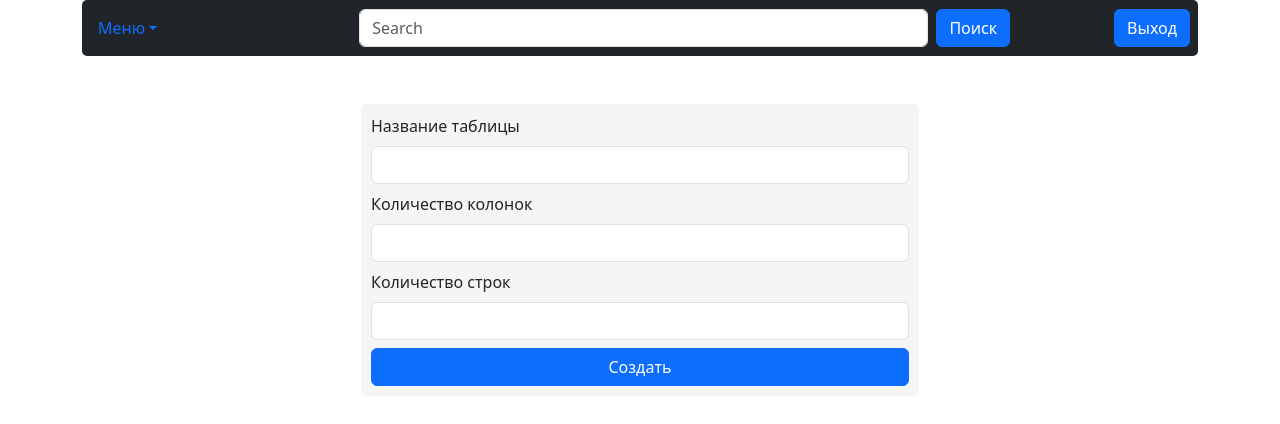
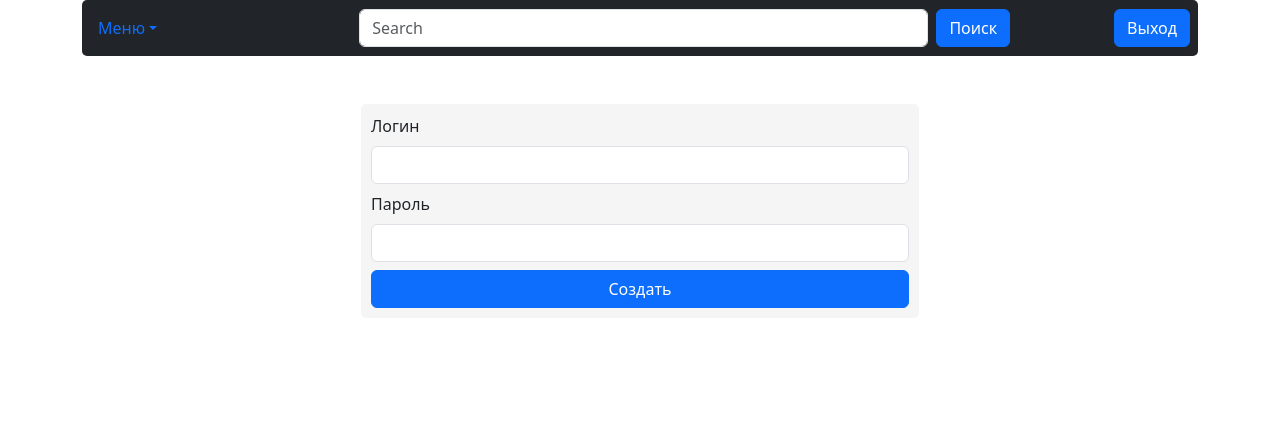
Before and after one commit to tra1t69/table_master, a React (Create React App) app: page / in a window 1280 px wide. Shown: the top 424 px of the page. Built offline with nearby package versions, Linux system fonts and the light colour scheme.

Commit message:
createUser

```diff
--- a/src/App.tsx
+++ b/src/App.tsx
@@ -3,11 +3,12 @@ import './App.css';
 import LoginPage from './components/pages/login';
 import 'bootstrap/dist/css/bootstrap.min.css';
 import CreateTablePage from './components/pages/createTable';
+import CreateUserPage from './components/pages/createUser';
 
 const App:FC = () =>{
   return (
     <div>
-      <CreateTablePage />
+      <CreateUserPage />
     </div>
   );
 }
--- /dev/null
+++ b/src/components/pages/createUser.css
@@ -0,0 +1,7 @@
+.form{
+  width: 50%;
+  background-color: rgb(245, 245, 245);
+  padding: 10px;
+  border-radius: 5px;
+  margin-left: 25%;
+}
--- /dev/null
+++ b/src/components/pages/createUser.tsx
@@ -0,0 +1,54 @@
+import React, { FC, FormEvent, useState, ChangeEvent } from "react";
+import Header from "./header";
+import { Form, Button, Container } from "react-bootstrap";
+import './createUser.css'
+const CreateUserPage:FC = () =>{
+  const[userName, setUserName] = useState('');
+  const[password, setPassword] = useState('');
+
+  const onSubmit  = (e: FormEvent) => {
+    e.preventDefault();
+  }
+  const onUserName = (e: ChangeEvent<HTMLInputElement>) =>{
+    e.preventDefault();
+    setUserName(e.target.value);
+  }
+
+  const onPassword = (e: ChangeEvent<HTMLInputElement>) =>{
+    e.preventDefault();
+    setPassword(e.target.value);
+  }
+
+  return(
+    <div>
+    <Header />
+    <Container className="mt-5">
+    <Form onSubmit={onSubmit}  className="form d-flex flex-column justify-content-center">
+    <Form.Group className="mb-2">
+      <Form.Label>Логин</Form.Label>
+      <Form.Control
+      type="text"
+      name="table-name"
+      id="table-name"
+      onChange={onUserName}
+      />
+    </Form.Group>
+    <Form.Group className="mb-2">
+      <Form.Label>Пароль</Form.Label>
+      <Form.Control
+      type="text"
+      name="column"
+      id="column"
+      onChange={onPassword}
+      />
+    </Form.Group>
+    <Button className="form-button" type="submit">Создать</Button>
+    </Form>
+    </Container>
+
+
+    </div>
+  )
+}
+
+export default CreateUserPage;
```
